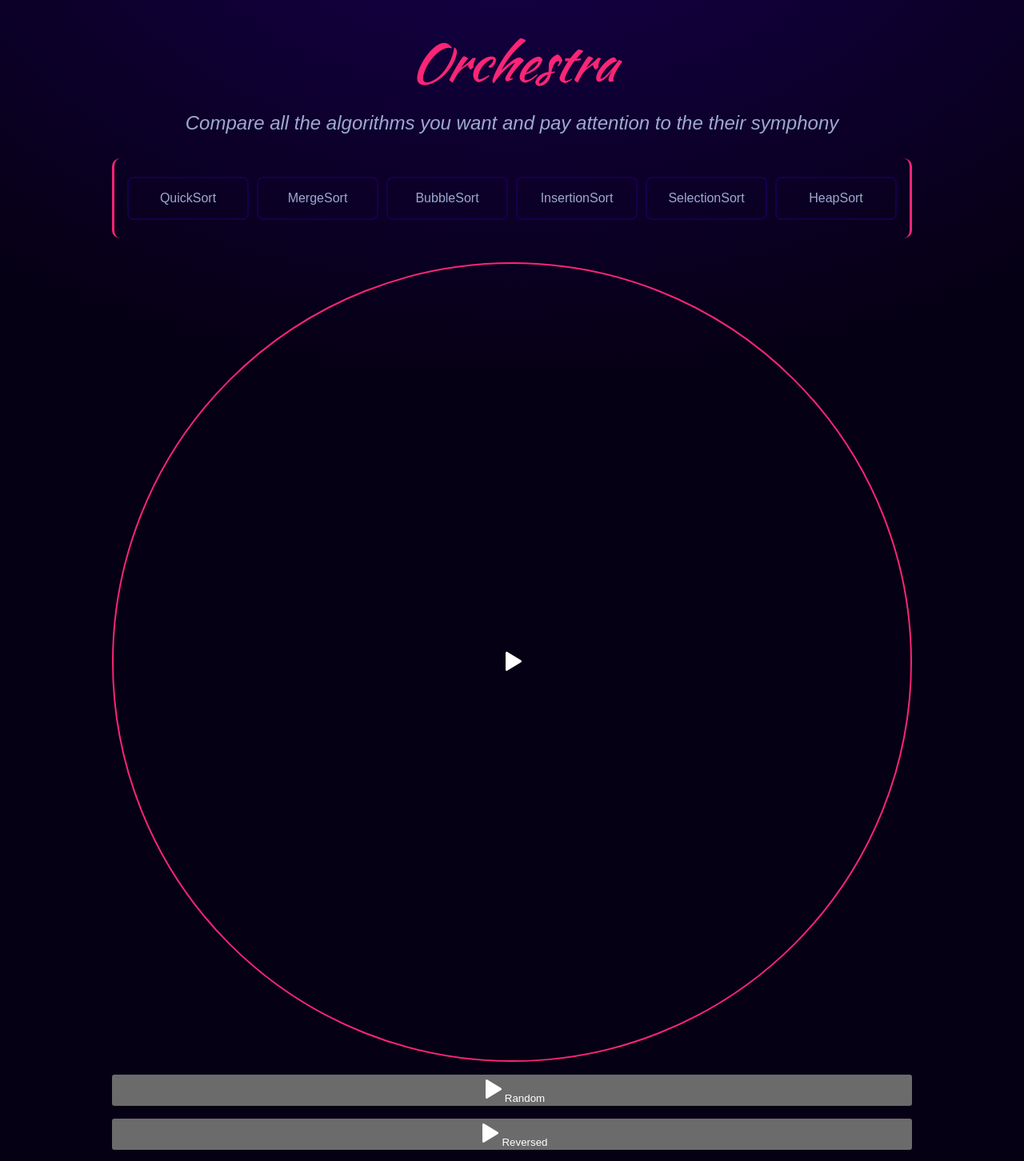
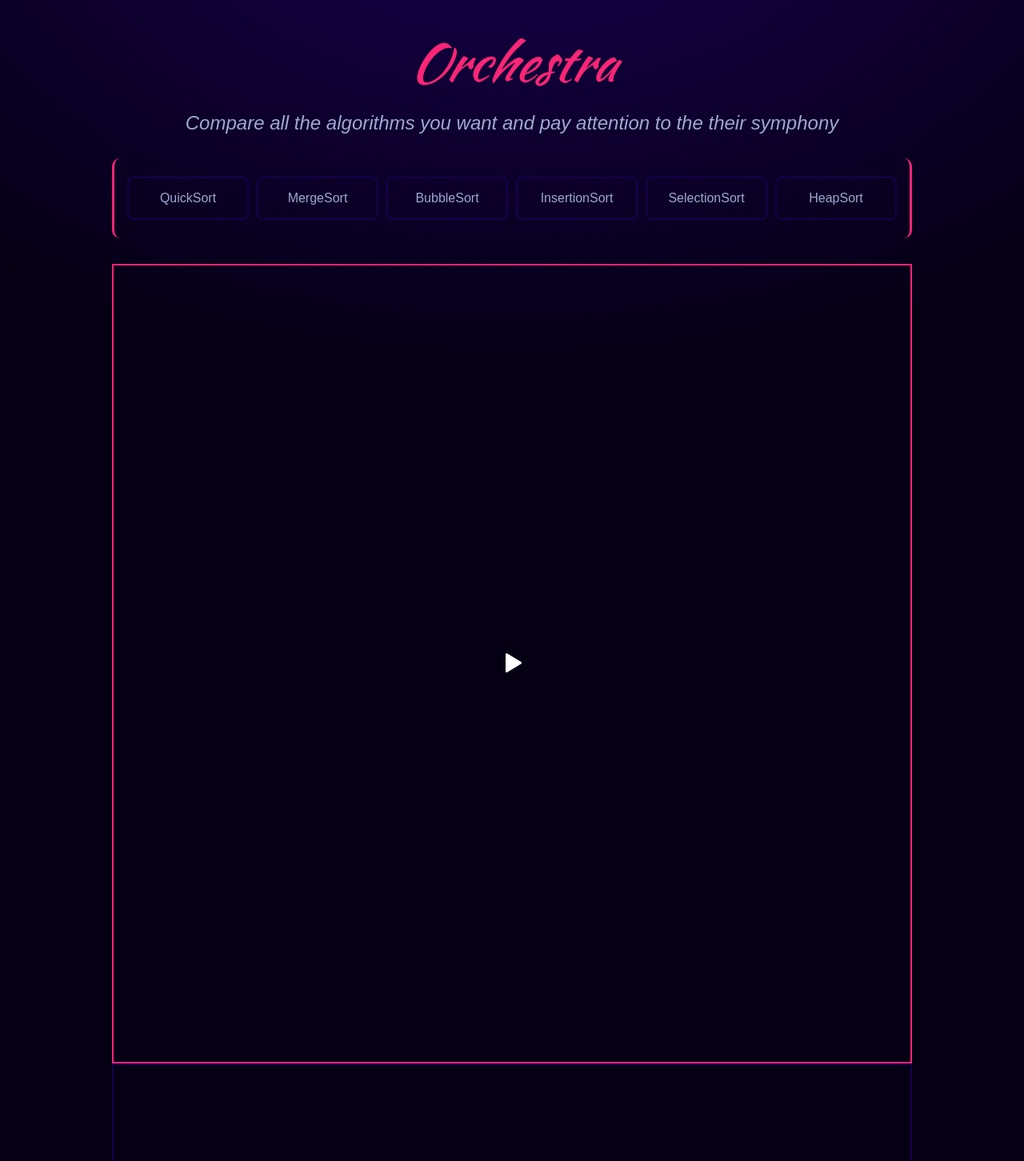
Before and after one commit to Eckry/Sorted-Symphony, a React (Vite) app: page /comparison in a window 1280 px wide. Shown: the top 1452 px of the page at 80% size. Built offline with nearby package versions, Linux system fonts and the light colour scheme; a web font is replaced by a local one.

Commit message:
add basic styles to comparison page

```diff
--- a/src/components/Playground.tsx
+++ b/src/components/Playground.tsx
@@ -53,14 +53,14 @@ export const Playground: React.FC<Props> = ({ algorithmsSelected }) => {
   };
 
   return (
-    <section className="playground-container">
-      <div style={gridColumns} className="playground-type">
+    <section style={gridColumns} className="playground-container">
       <button className="click-all" onClick={handleClickAll}>
         <PlayIcon />
       </button>
       {algorithmsSelected.map((algorithm, idx) => {
         return (
           <button
+            className="algorithm-button"
             key={`${algorithm}-${idx}`}
             onClick={createHandleColumnClick(idx)}
           >
@@ -73,7 +73,10 @@ export const Playground: React.FC<Props> = ({ algorithmsSelected }) => {
       {Object.values(sortOptions).map((sortOption, row) => {
         return (
           <React.Fragment key={crypto.randomUUID()}>
-              <button onClick={createHandleRowClick(row)}>
+            <button
+              className="algorithm-button"
+              onClick={createHandleRowClick(row)}
+            >
               <PlayIcon />
               {sortOption}
             </button>
@@ -90,7 +93,6 @@ export const Playground: React.FC<Props> = ({ algorithmsSelected }) => {
           </React.Fragment>
         );
       })}
-      </div>
     </section>
   );
 };
--- a/src/components/styles/Playground.css
+++ b/src/components/styles/Playground.css
@@ -1,17 +1,23 @@
 .playground-container {
-  display: flex;
-  flex-direction: column;
+  display: grid;
+  justify-content: center;
+  align-items: center;
+  margin: 32px 0;
 }
 
-.playground-type {
-  display: grid;
-  gap: 1rem;
+.click-all,
+.algorithm-button {
+  background-color: transparent;
+  border: 2px solid var(--highlight-color);
+  aspect-ratio: 1;
+  cursor: pointer;
+  width: 100%;
 }
 
-.click-all {
-  background-color: transparent;
-  border: 2px solid var(--highlight-color);
-  border-radius: 50%;
-  aspect-ratio: 1;
-  cursor: pointer;
+.algorithm-button {
+  display: flex;
+  justify-content: center;
+  align-items: center;
+  flex-direction: column;
+  border-color: var(--secondary-color);
 }
--- a/src/components/styles/PlaygroundBlock.css
+++ b/src/components/styles/PlaygroundBlock.css
@@ -1,5 +1,6 @@
 .playground-block {
-  width: 150px;
-  height: 150px;
+  width: 100%;
+  height: 100%;
+  border: 2px solid var(--secondary-color);
   cursor: pointer;
 }
```
Lines whose indentation alone changed are shown as unchanged.
